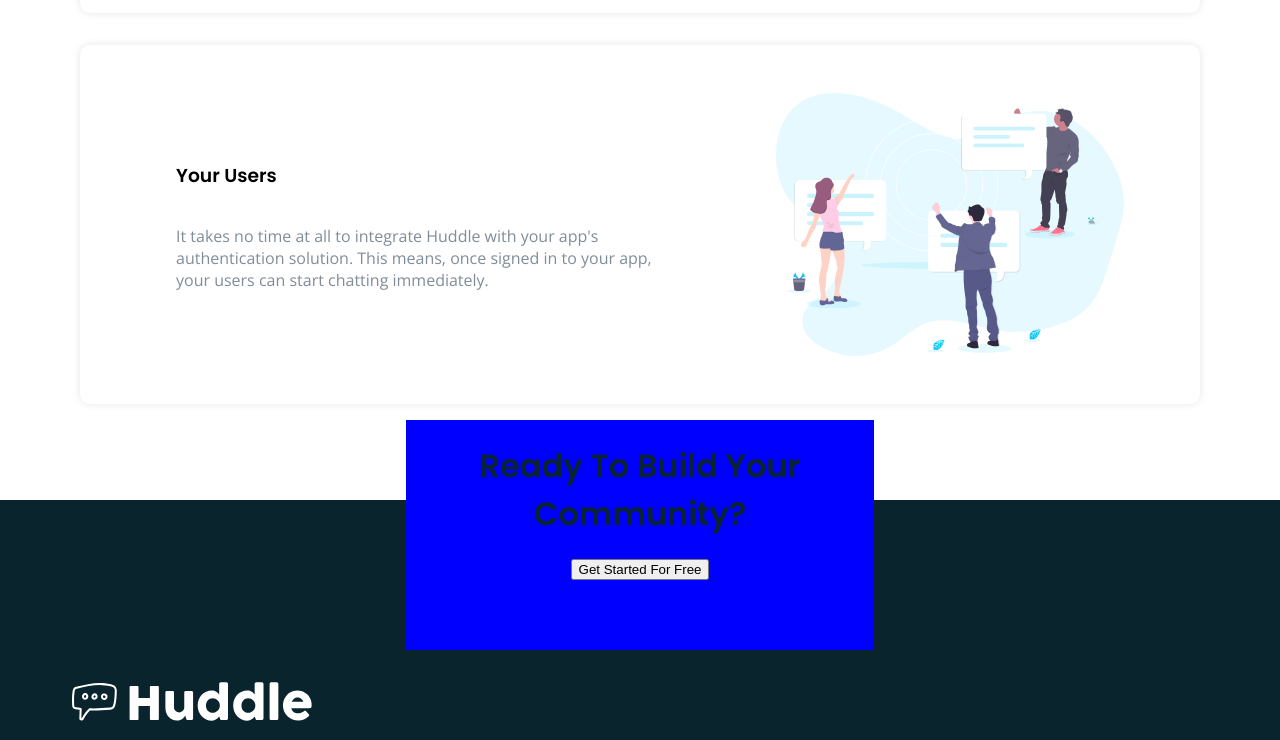
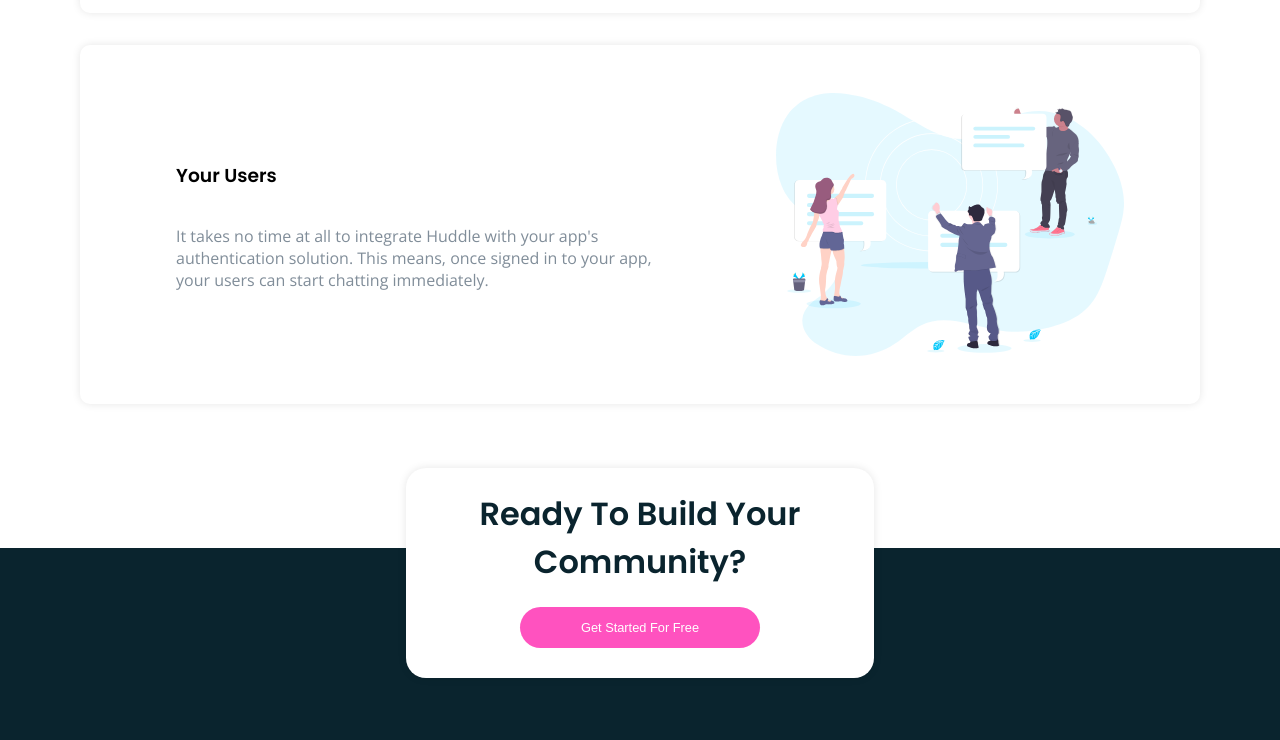
Before and after one commit to AjeaSmith/Huddle-landing-page-collab, a plain HTML site: page index.html in a window 1280 px wide. Shown: the part 1594-2334 px from the top of the page. Drawn offline with nearby package versions, Linux system fonts and the light colour scheme.

Commit message:
finishing newsletter card

```diff
--- a/css/style.css
+++ b/css/style.css
@@ -113,7 +113,7 @@ nav {
   display: flex;
   flex-direction: column;
   margin-top: 2rem;
-  margin-bottom: 4rem;
+  margin-bottom: 7rem;
 }
 
 .feature {
@@ -148,17 +148,30 @@ nav {
 }
 /* FOOTER  */
 footer .newsletter{
+  border-radius: 20px;
   width: 468px;
-  height: 230px;
-  background: blue;
+  height: 210px;
+  background: #fff;
   color: rgb(10, 36, 46);
   position: absolute;
   top: -80px;
+  box-shadow: 0px 0px 8px 0 rgba(0, 0, 0, 0.1);
 
+}
+footer .newsletter button{
+  cursor: pointer;
+  outline:none;
+  border: none;
+  padding: 1em;
+  width: 240px;
+  background-color: hsl(322, 100%, 66%);
+  color: #fff;
+  font-size: 0.8em;
+  border-radius: 50px;
 }
 footer {
   position: relative;
-  height: 74vh;
+  height: 82vh;
   display: flex;
   flex-direction: column;
   flex-shrink: 0;
@@ -178,6 +191,7 @@ path {
 }
 
 .left {
+  margin-top: 148px;
   list-style: none;
   text-align: left;
 }
```
